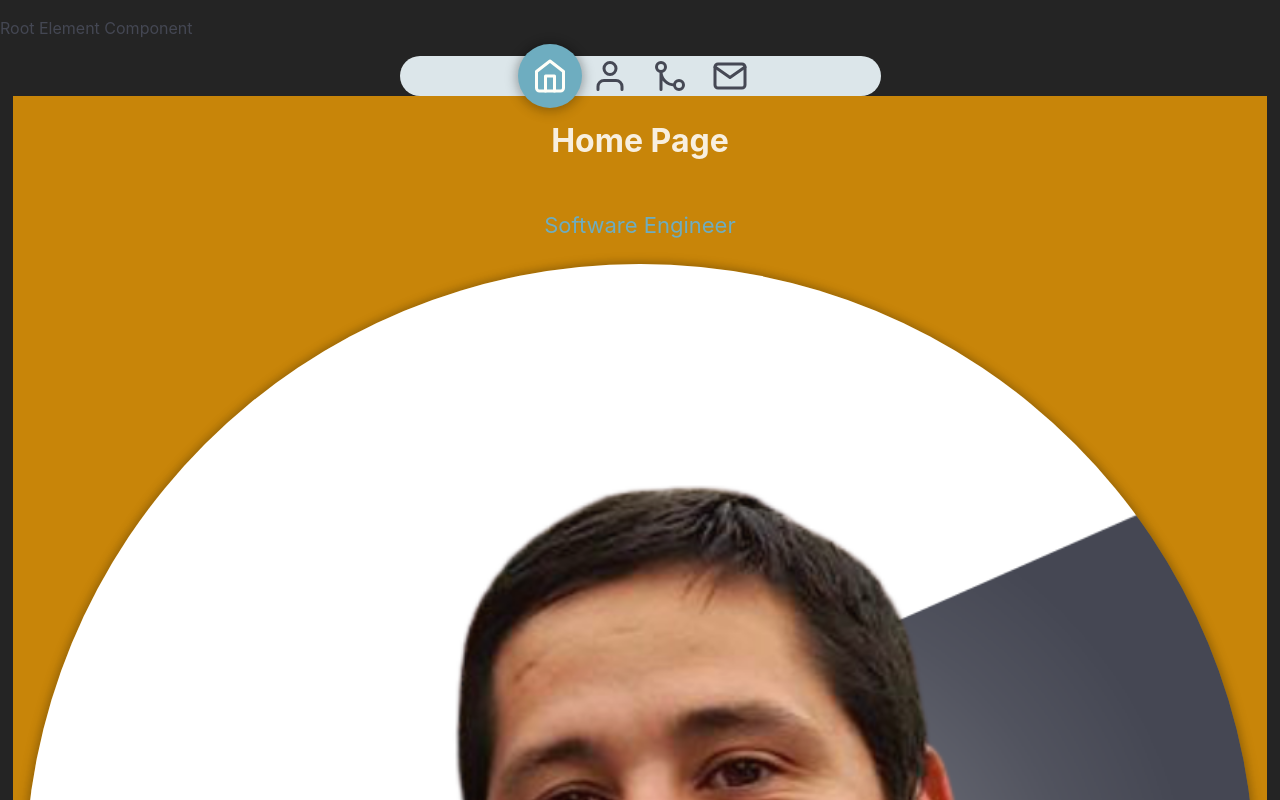
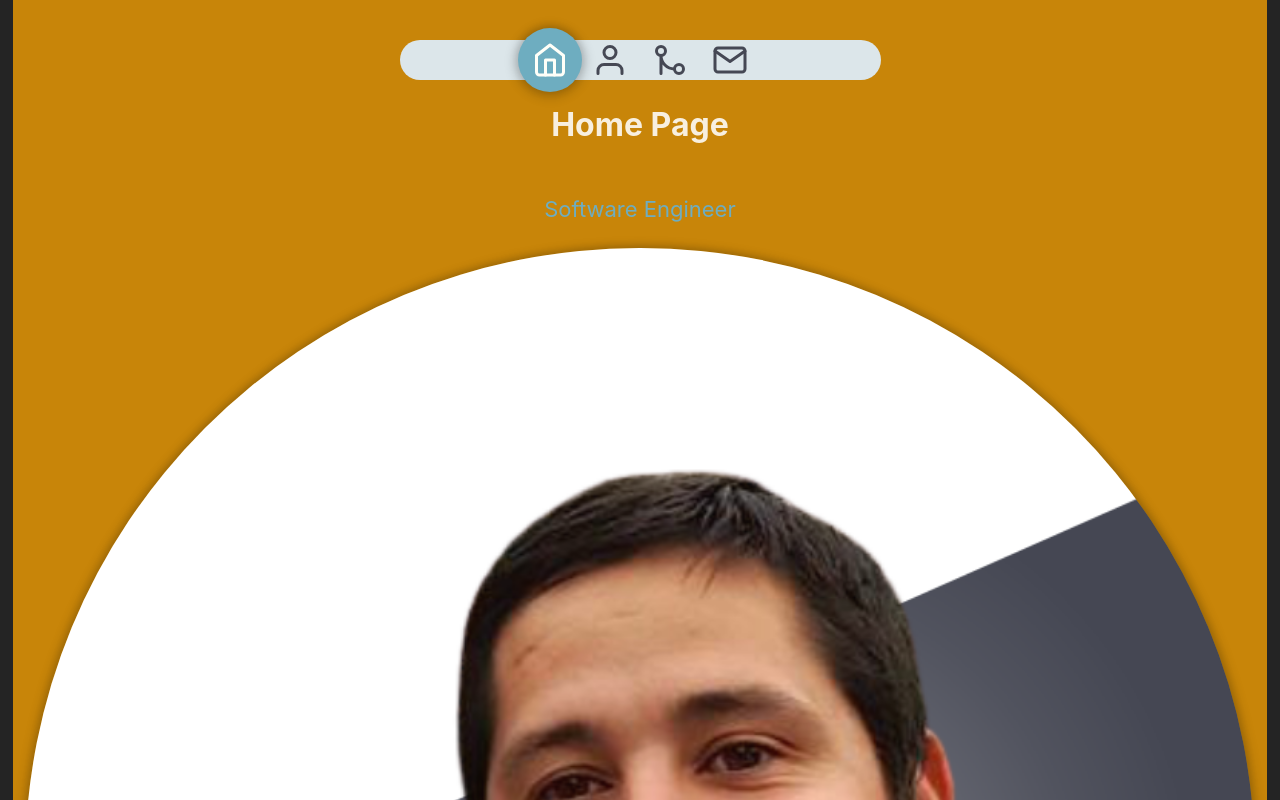
Before and after one commit to andrew-oyanguren/typescript-portfolio, a React (Vite) app: page / in a window 1280 px wide. Shown: the top 800 px of the page. Built offline with nearby package versions, Linux system fonts and the light colour scheme.

Commit message:
Added global CSS variables for border-radius

```diff
--- a/src/components/ImageView/ImageView.module.css
+++ b/src/components/ImageView/ImageView.module.css
@@ -1,7 +1,7 @@
 .ImageView {
   /* background-color: lime; */
   text-align: center;
-  width: 98%;
+  width: var(--mobile-width-percent);
 }
 
 .ImageWrapper {
@@ -24,13 +24,13 @@
   display: block;
   width: 100%;
   height: auto;
-  border-radius: 20px;
+  border-radius: var(--border-radius);
   box-shadow: 0px 2px 10px 6px rgba(0, 0, 0, 0.1),
     0px 0px 6px 2px rgba(0, 0, 0, 0.15);
 }
 
 .ImageWrapper:first-of-type img {
-  border-radius: 50%;
+  border-radius: var(--border-radius-circle);
 }
 
 .ImageWrapper + .ImageWrapper {
--- a/src/components/Navigation/Navigation.module.css
+++ b/src/components/Navigation/Navigation.module.css
@@ -1,9 +1,14 @@
 .Navigation {
-  width: 98%;
+  width: var(--mobile-width-percent);
   max-width: var(--device-medium-minWidth);
   margin: 0 auto;
-  border-radius: 20px;
+  border-radius: var(--border-radius);
   padding: 2px 0px;
+
+  position: absolute;
+  left: 0;
+  right: 0;
+  top: 40px;
 
   display: flex;
   place-content: center;
@@ -36,7 +41,7 @@
 
   width: 64px;
   height: 64px;
-  border-radius: 50%;
+  border-radius: var(--border-radius-circle);
   /* TODO: decide if we need to store this in a global CSS variable */
   box-shadow: 0px 2px 10px 6px rgba(0, 0, 0, 0.1),
     0px 0px 6px 2px rgba(0, 0, 0, 0.15);
--- a/src/components/ResponsiveWrapper/ResponsiveWrapper.module.css
+++ b/src/components/ResponsiveWrapper/ResponsiveWrapper.module.css
@@ -1,7 +1,8 @@
 .ResponsiveWrapper {
-  width: 98%;
+  width: var(--mobile-width-percent);
   max-width: var(--device-xl-maxWidth);
   margin: 0 auto;
+  padding-top: 80px;
 
   display: flex;
   flex-direction: column;
--- a/src/index.css
+++ b/src/index.css
@@ -15,6 +15,11 @@
   --color-light-gray: #f5f5f5;
   --color-dark-gray: #bdcace;
   --color-error: #ad3319;
+
+  /* common box properties */
+  --mobile-width-percent: 98%;
+  --border-radius: 20px;
+  --border-radius-circle: 50%;
 
   /* responsive breakpoints */
   --device-small-minWidth: 320px;
--- a/src/routes/root.tsx
+++ b/src/routes/root.tsx
@@ -5,7 +5,6 @@ import { Navigation, Footer } from '../components';
 export default function Root() {
   return (
     <>
-      <p>Root Element Component</p>
       <Navigation />
       <main>
         <Outlet />
```
